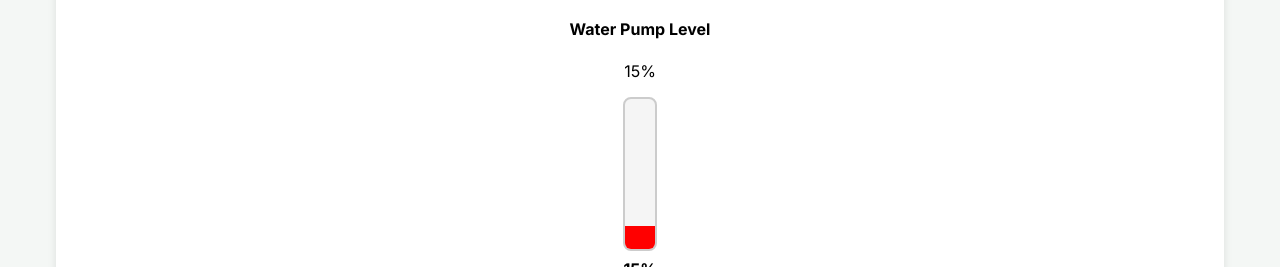
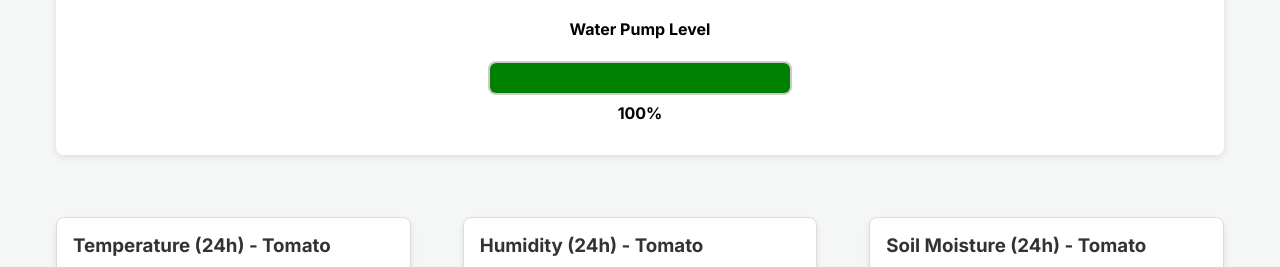
Before and after one commit to team-implant/imPlant, a React (Vite) app in the folder Frontend/: page / in a window 1280 px wide. Shown: the part 533-800 px from the top of the page. Built offline with nearby package versions, Linux system fonts and the light colour scheme; no server answers.

Commit message:
Up to date changes in frontend until now

```diff
--- a/Frontend/package.json
+++ b/Frontend/package.json
@@ -32,9 +32,12 @@
     "react": "^18.2.0",
     "react-chartjs-2": "^5.3.0",
     "react-dom": "^18.2.0",
+    "react-hot-toast": "^2.5.2",
     "react-router-dom": "^7.5.0",
     "react-transition-group": "^4.4.5",
     "tanstack": "^1.0.0"
+
+
   },
   "jest": {
     "testEnvironment": "jsdom",
--- a/Frontend/src/Hooks/waterpump/useWaterPump.tsx
+++ b/Frontend/src/Hooks/waterpump/useWaterPump.tsx
@@ -9,19 +9,17 @@ interface WaterPumpData {
 timestamp: string;
 }
 
-// Fetch function for a specific water pump by ID
 const fetchWaterPumpById = async (id: number): Promise<WaterPumpData> => {
 const response = await axios.get<WaterPumpData>(`${BASE_URL}/${id}`);
 return response.data;
 };
 
-// React Query hook
 export const useWaterPumpData = (id: number): UseQueryResult<WaterPumpData, Error> => {
 return useQuery<WaterPumpData, Error>(
 ['waterPumpData', id],
 () => fetchWaterPumpById(id),
 {
-      enabled: !!id, // Only run if ID is valid
+enabled: !!id,
 }
 );
 };
--- a/Frontend/src/Pages/DashBoard.jsx
+++ b/Frontend/src/Pages/DashBoard.jsx
@@ -22,10 +22,7 @@ const Dashboard = () => {
     const [isLoading, setIsLoading] = useState(true);
     const [error, setError] = useState(null);
     const [enlargedChart, setEnlargedChart] = useState(null);
-    const [waterLevel, setWaterLevel] = useState(15); // Mock percentage
-
-
-
+    const [waterLevel, setWaterLevel] = useState(100);
 
 
     // Hooks for fetching sensor data
@@ -184,7 +181,6 @@ const Dashboard = () => {
                                 icon="🌱"/>
                     <SensorCard
                         label="Water Pump Level"
-                        value={`${waterLevel}%`}
                         icon="🚰"
                         className="water-pump-card">
                         <WaterLevelIndicator level={waterLevel} />
--- a/Frontend/src/components/waterpump/WaterLevelIndicator.tsx
+++ b/Frontend/src/components/waterpump/WaterLevelIndicator.tsx
@@ -1,8 +1,8 @@
 import React from 'react';
-import '../../styles/WaterLevelIndicator.css'; // Adjust the path as necessary
+import '../../styles/WaterLevelIndicator.css';
 
 interface WaterLevelIndicatorProps {
-    level: number; // percentage from 0 to 100
+level: number;
 }
 
 const getColor = (level: number): string => {
@@ -12,15 +12,15 @@ const getColor = (level: number): string => {
 };
 
 const WaterLevelIndicator: React.FC<WaterLevelIndicatorProps> = ({ level }) => {
-    const barHeight = `${level}%`;
+const barWidth = `${level}%`;
 const color = getColor(level);
 
 return (
 <div className="water-level-container">
-            <div className="water-bar">
+<div className="water-bar-horizontal">
 <div
-                    className="water-fill"
-                    style={{ height: barHeight, backgroundColor: color }}
+className="water-fill-horizontal"
+style={{ width: barWidth, backgroundColor: color }}
 />
 </div>
 <div className="level-label">{level}%</div>
--- a/Frontend/src/styles/WaterLevelIndicator.css
+++ b/Frontend/src/styles/WaterLevelIndicator.css
@@ -3,13 +3,13 @@
 flex-direction: column;
 align-items: center;
 justify-content: center;
-    width: 60px;
+width: 300px;
 margin: auto;
 }
 
-.water-bar {
-    width: 30px;
-    height: 150px;
+.water-bar-horizontal {
+width: 100%;
+height: 30px;
 border: 2px solid #ccc;
 border-radius: 8px;
 background-color: #f5f5f5;
@@ -17,14 +17,16 @@
 position: relative;
 }
 
-.water-fill {
-    width: 100%;
+.water-fill-horizontal {
+height: 100%;
 position: absolute;
-    bottom: 0;
-    transition: height 0.3s ease, background-color 0.3s ease;
+left: 0;
+top: 0;
+transition: width 0.3s ease, background-color 0.3s ease;
 }
 
 .level-label {
 margin-top: 8px;
 font-weight: bold;
+font-size: 16px;
 }
```
Also changed, not shown: Frontend/src/Hooks/useWaterPump.tsx (deleted, +0 -38 lines), 1 other file (tests, documents, lock files or other folders). Lines whose indentation alone changed are shown as unchanged.
